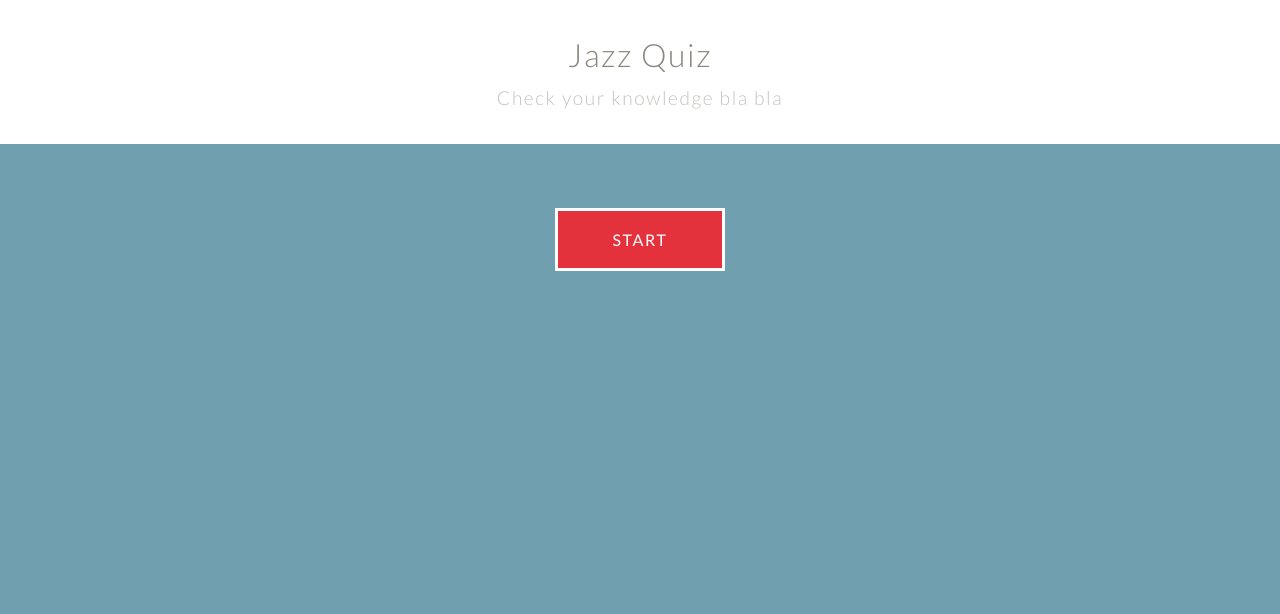
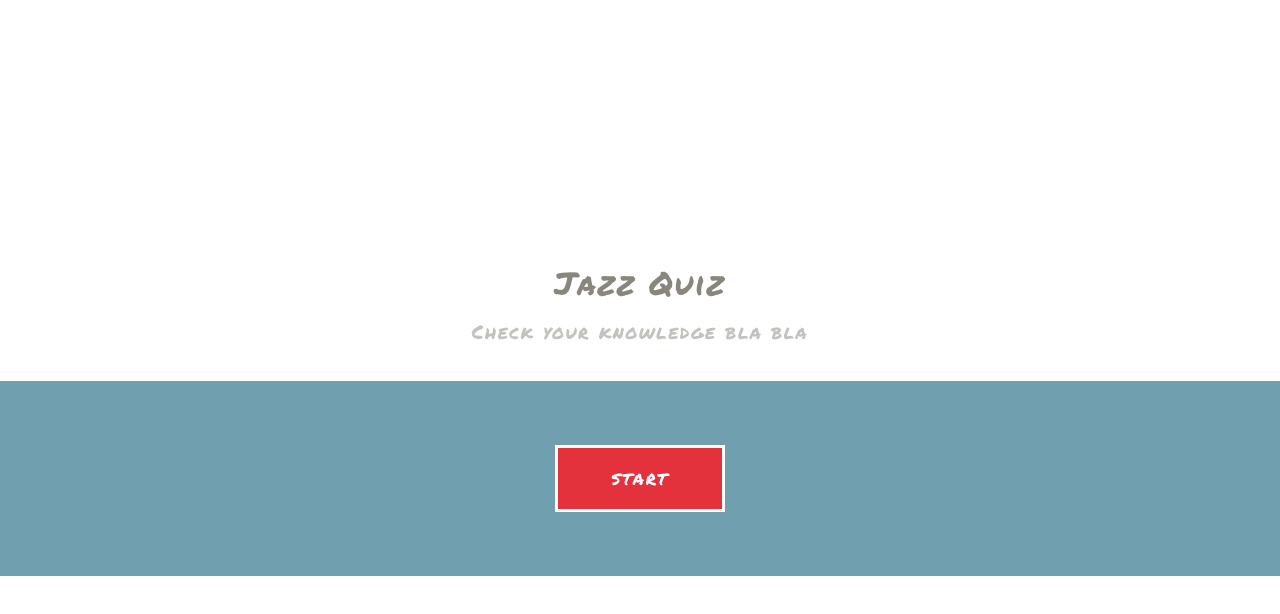
Before and after one commit to jazzmam/js-quiz, a plain HTML site: page index.html in a window 1280 px wide. Drawn offline with Linux system fonts and the light colour scheme.

Commit message:
selecting font

```diff
--- a/index.html
+++ b/index.html
@@ -4,7 +4,12 @@
 		<meta charset="UTF-8">
 		<link href="style.css" rel="stylesheet"></link>
 		<script defer src="index.js"></script>
-		<link href="https://fonts.googleapis.com/css2?family=Lato:wght@300;400&display=swap" rel="stylesheet">
+		<link href="https://fonts.googleapis.com/css2?family=Permanent+Marker&display=swap" rel="stylesheet">
+
+
+		<link href="https://fonts.googleapis.com/css2?family=Comfortaa&display=swap" rel="stylesheet">
+
+
 		<title>Jazz Quiz</title>
 </head>
 <body>
--- a/style.scss
+++ b/style.scss
@@ -1,25 +1,26 @@
+$nuetral-color: #fff;
+$correct-color: #7766C3;
+$wrong-color: #709fb0;
+
 *::before, *::after {
 	box-sizing: border-box;
 }
 
-$nuetral-color: #fff;
-$correct-color: #7766C3;
-$wrong-color: #709fb0;
+html, body {
+	height: 100%;
+}
 
 body {
 	padding: 0;
 	margin: 0;
 	display: flex;
-	height: 100vh;
 	justify-content: center;
 	align-items: center;
-	font-family: 'Lato', sans-serif;
+	font-family: 'Permanent Marker', cursive;
 	background-color: $nuetral-color;
 }
 
 .container {
-  position: relative;
-	height: 100%;
 	width: 100%;
 	background-color: #fff;
 	font-size: 100%; // 16px in Chrome
@@ -44,7 +45,7 @@ body {
 
 	section {
 		text-align: center;
-		margin: 0 auto;
+		//margin: 0 auto;
     	padding: 2em 6em;
 		color: #fff;
 		letter-spacing: inherit;
@@ -65,7 +66,7 @@ body {
 	min-width: 14em;
 	padding: 1.2em 2.2em;
 	margin: 1em 3em;
-	border: 3px solid #fff;
+	border: 0.2em solid #fff;
 	font-family: inherit;
 	font-size: 1em;
 	font-weight: inherit;
@@ -87,7 +88,7 @@ body {
 		background-color: $wrong-color;
 	}
 
- 	// animation
+ 	// button animation
 	position: relative;
 	overflow: hidden;
 	z-index: 1;
@@ -117,7 +118,6 @@ body {
 }
 
 .controls-container {
-	height: 100%; // TO CHANGEEE
 	background-color: #709fb0;
 }
 
```
Also changed, not shown: style.css, 1 other file.
